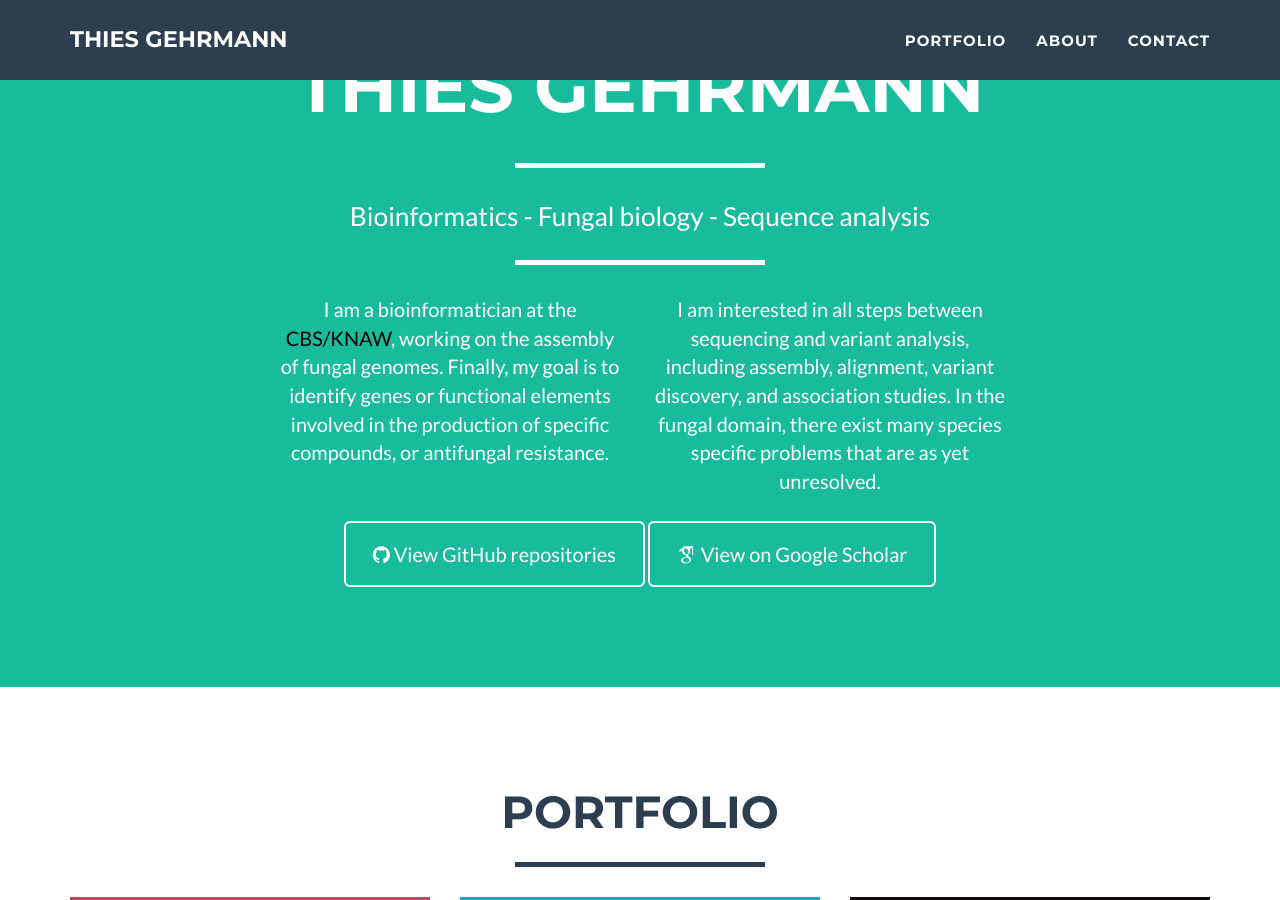
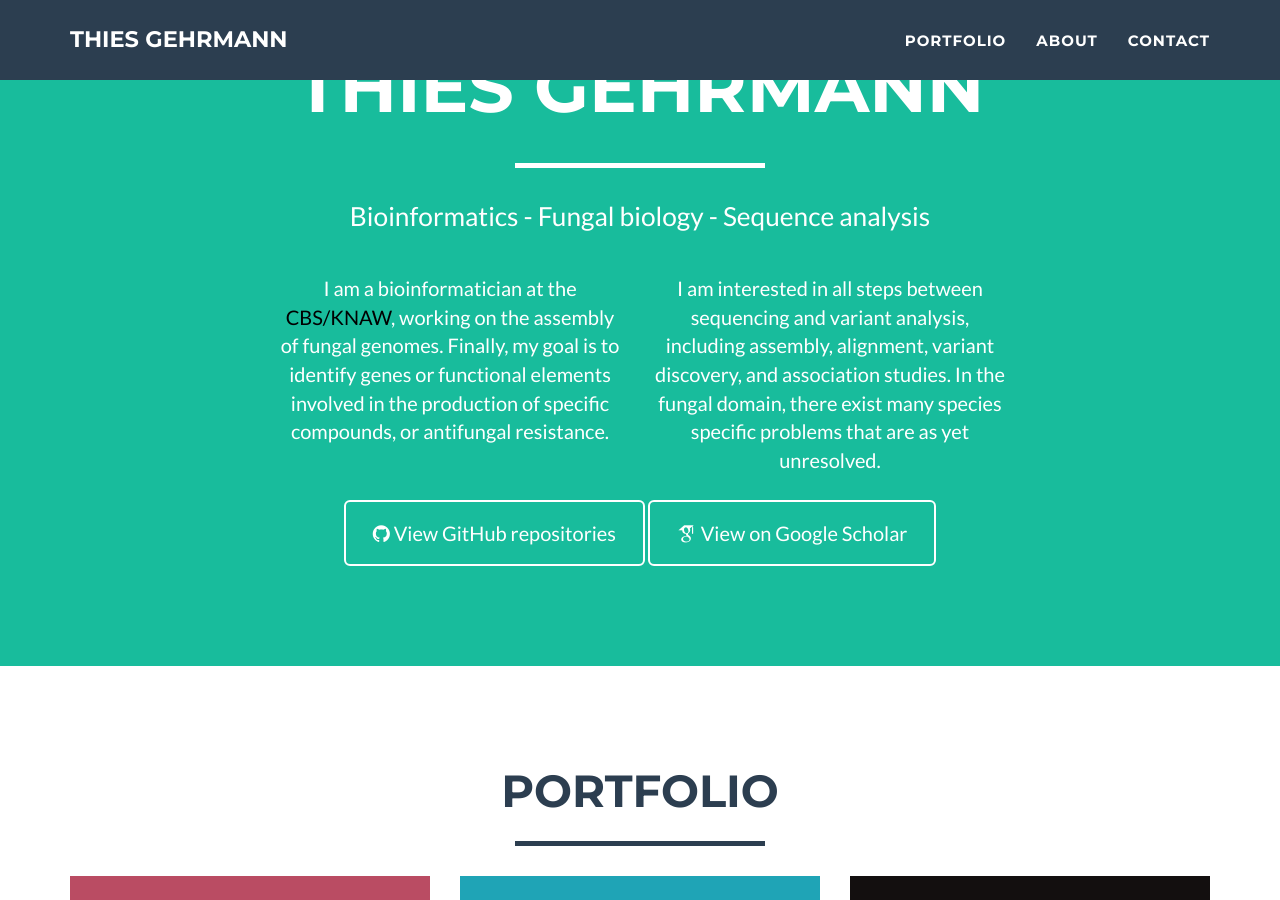
Before and after one commit to thiesgehrmann/thiesgehrmann.github.io, a Jekyll site: the page built from index.html, in a window 1280 px wide and 900 px high, scrolled down 508 px. Built offline with Jekyll 4.4.1, drawn with Linux system fonts in a browser that asks for light colours; some web fonts are replaced.

Commit message:
shuffling

```diff
--- a/_includes/header.html
+++ b/_includes/header.html
@@ -11,7 +11,7 @@
                     </div>
                 </div>
                 <div class="col-lg-12">
-                  <hr class="star-light">
+                  <p>&nbsp;</p>
                   <div class="col-lg-4 col-lg-offset-2">
                       <p>I am a bioinformatician at the <a href="http://cbs.knaw.nl" class="greenlink">CBS/KNAW</a>, working on the assembly of fungal genomes. Finally, my goal is to identify genes or functional elements involved in the production of specific compounds, or antifungal resistance. </p>
                   </div>
```
Also changed, not shown: 1 other file.
